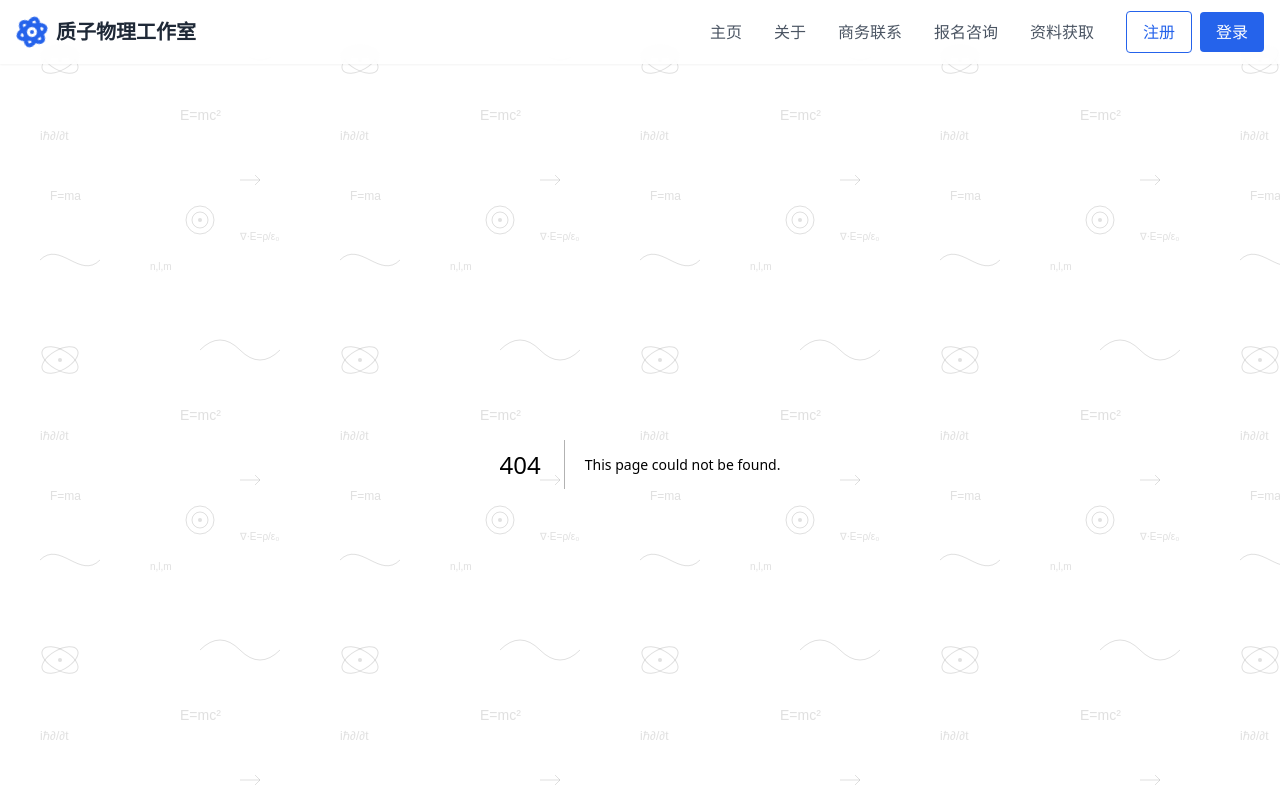
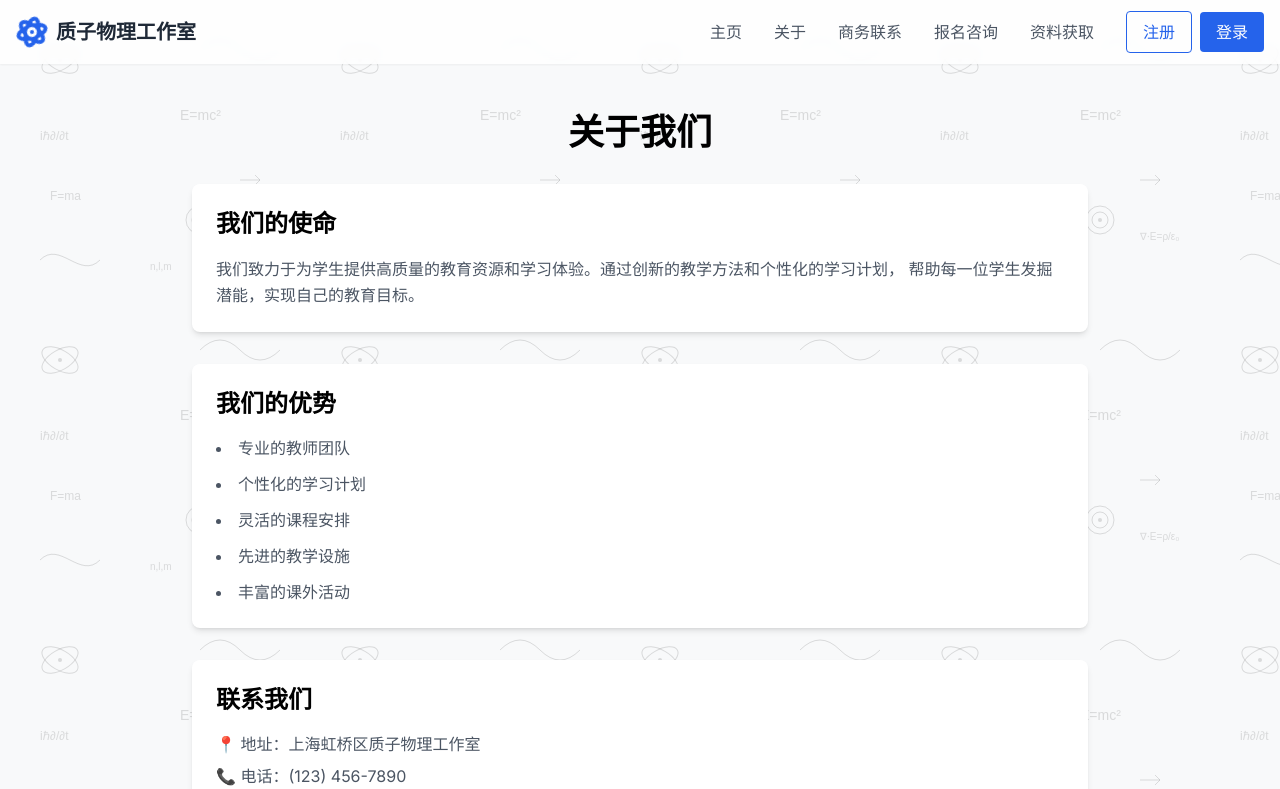
Before and after one commit to Luorivergoddess/proton-edu, a Next.js app: page /about in a window 1280 px wide. Before the commit this address had no page. Shown: the top 789 px of the page. Built offline with nearby package versions, Linux system fonts and the light colour scheme.

Commit message:
add about page

```diff
--- /dev/null
+++ b/src/app/about/page.tsx
@@ -0,0 +1,41 @@
+import React from 'react';
+
+export default function AboutPage() {
+  return (
+    <main className="min-h-screen py-12 px-4 sm:px-6 lg:px-8">
+      <div className="max-w-4xl mx-auto">
+        <h1 className="text-4xl font-bold text-center mb-8">关于我们</h1>
+
+        <div className="space-y-8">
+          <section className="bg-white p-6 rounded-lg shadow-md">
+            <h2 className="text-2xl font-semibold mb-4">我们的使命</h2>
+            <p className="text-gray-600 leading-relaxed">
+              我们致力于为学生提供高质量的教育资源和学习体验。通过创新的教学方法和个性化的学习计划，
+              帮助每一位学生发掘潜能，实现自己的教育目标。
+            </p>
+          </section>
+
+          <section className="bg-white p-6 rounded-lg shadow-md">
+            <h2 className="text-2xl font-semibold mb-4">我们的优势</h2>
+            <ul className="list-disc list-inside space-y-3 text-gray-600">
+              <li>专业的教师团队</li>
+              <li>个性化的学习计划</li>
+              <li>灵活的课程安排</li>
+              <li>先进的教学设施</li>
+              <li>丰富的课外活动</li>
+            </ul>
+          </section>
+
+          <section className="bg-white p-6 rounded-lg shadow-md">
+            <h2 className="text-2xl font-semibold mb-4">联系我们</h2>
+            <div className="text-gray-600 space-y-2">
+              <p>📍 地址：上海虹桥区质子物理工作室</p>
+              <p>📞 电话：(123) 456-7890</p>
+              <p>📧 邮箱：info@eduproton.me</p>
+            </div>
+          </section>
+        </div>
+      </div>
+    </main>
+  );
+}
```
